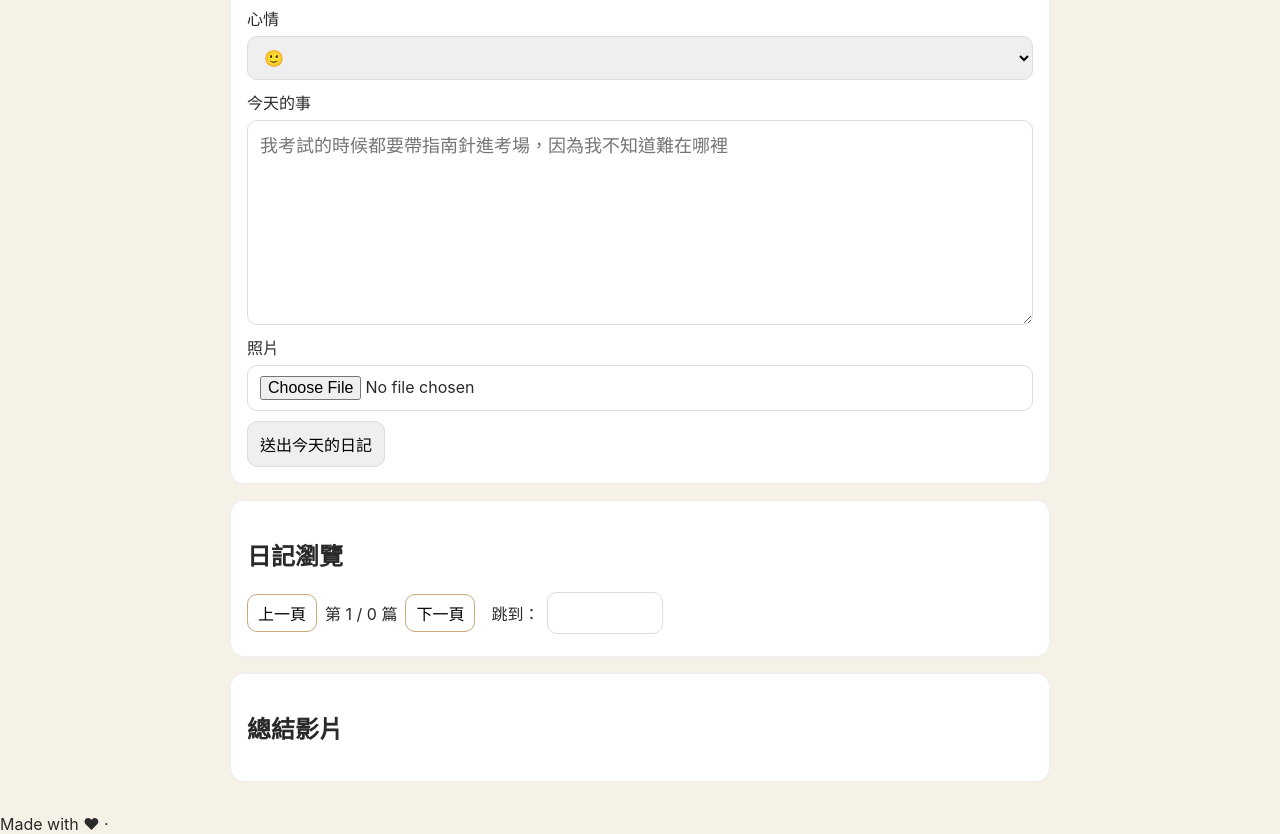
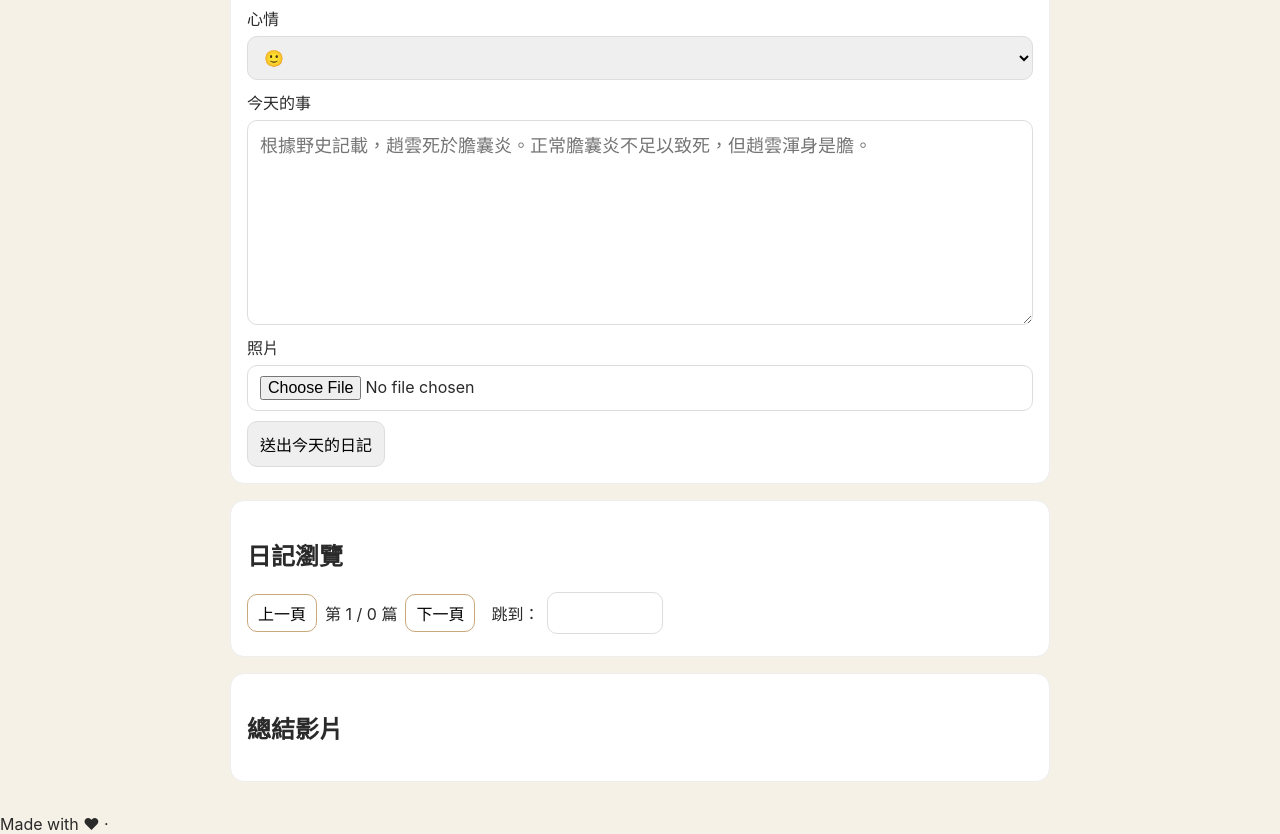
Before and after one commit to skt2256680-dotcom/diary-frontend, a plain HTML site: page index.html in a window 1280 px wide. Shown: the part 820-1654 px from the top of the page. Drawn offline with Linux system fonts and the light colour scheme; a script that the page names is missing.

Commit message:
Update index.html

```diff
--- a/index.html
+++ b/index.html
@@ -82,7 +82,7 @@
 
         <div class="row">
           <label for="text">今天的事</label>
-          <textarea id="text" rows="6" placeholder="我考試的時候都要帶指南針進考場，因為我不知道難在哪裡" required></textarea>
+          <textarea id="text" rows="6" placeholder="根據野史記載，趙雲死於膽囊炎。正常膽囊炎不足以致死，但趙雲渾身是膽。" required></textarea>
         </div>
 
         <div class="row">
```
